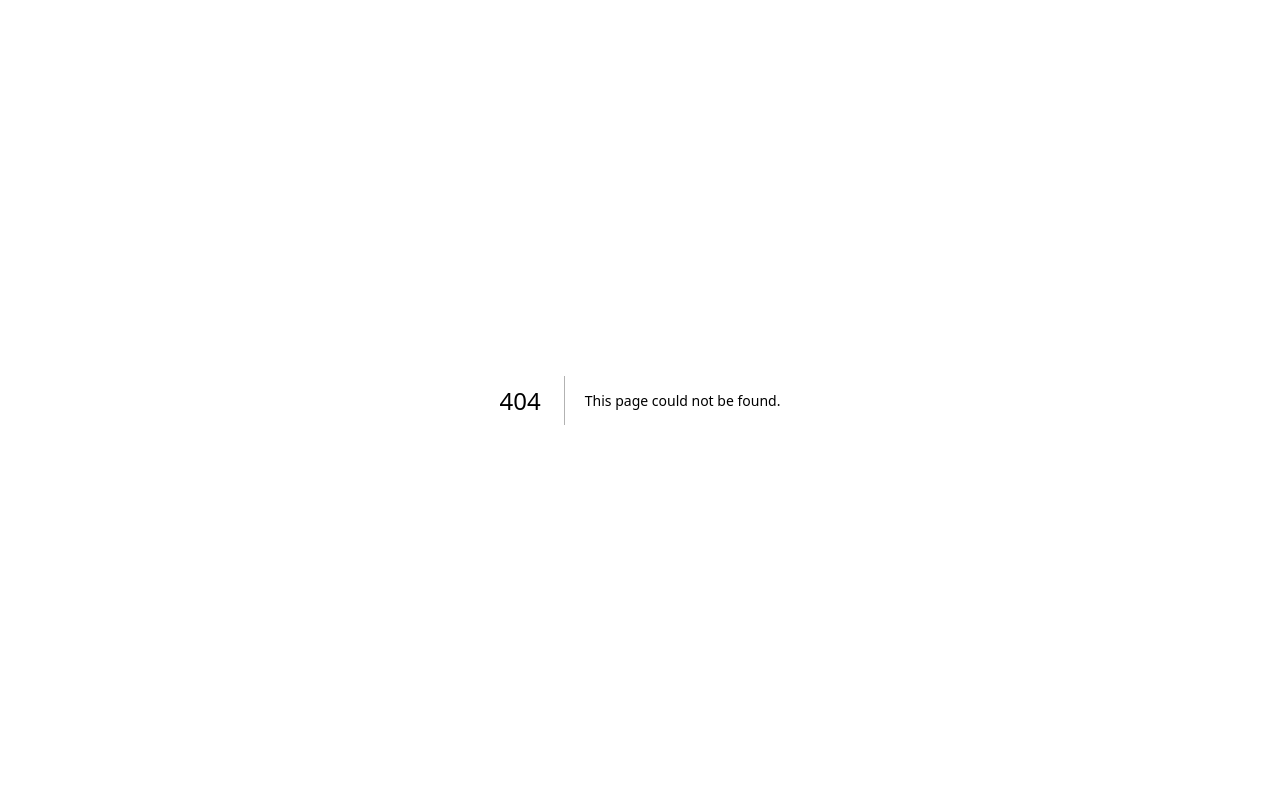
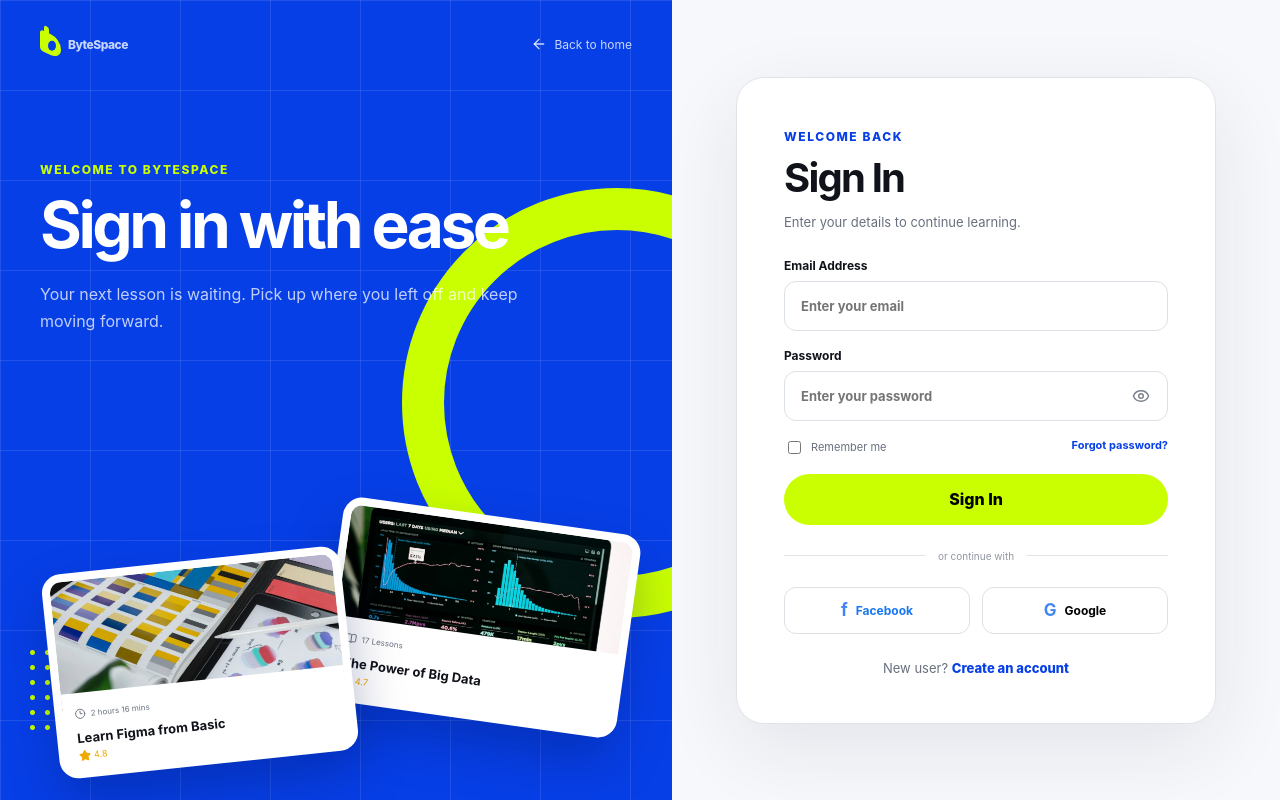
Before and after one commit to romanrazan/bytespace-new, a Next.js app: page /login in a window 1280 px wide. Before the commit this address had no page. Built offline with nearby package versions, Linux system fonts and the light colour scheme.

Commit message:
feat: add shared login and signup experience

```diff
--- a/src/app/globals.css
+++ b/src/app/globals.css
@@ -196,6 +196,54 @@ img { display: block; }
 .footer__bottom { margin-top: 74px; padding-top: 24px; display: flex; justify-content: space-between; border-top: 1px solid var(--line); color: var(--muted); font-size: 10px; }
 .footer__bottom div { display: flex; gap: 28px; }
 
+/* Authentication */
+.auth-page { min-height: 100vh; display: grid; grid-template-columns: 1.05fr .95fr; background: #f7f8fb; }
+.auth-page__brand { position: relative; min-height: 100vh; overflow: hidden; color: white; }
+.auth-page__top { width: min(600px, calc(100% - 80px)); height: 88px; margin: 0 auto; display: flex; align-items: center; justify-content: space-between; }
+.auth-page__top > a { display: flex; align-items: center; gap: 7px; color: rgba(255,255,255,.78); font-size: 12px; }
+.auth-visual { width: min(600px, calc(100% - 80px)); min-height: calc(100vh - 88px); margin: 0 auto; position: relative; padding-top: 70px; }
+.auth-visual__copy { position: relative; z-index: 3; }
+.auth-visual h1 { max-width: 500px; margin: 0; font-size: clamp(49px, 5vw, 72px); line-height: .98; letter-spacing: -.055em; }
+.auth-visual__copy > p { max-width: 500px; margin: 24px 0 0; color: rgba(255,255,255,.75); line-height: 1.7; }
+.auth-visual__ring { position: absolute; width: 430px; height: 430px; right: -200px; top: 100px; border: 42px solid var(--lime); border-radius: 50%; }
+.auth-visual__dots { position: absolute; width: 90px; height: 90px; left: -15px; bottom: 65px; background: radial-gradient(var(--lime) 2px, transparent 3px); background-size: 15px 15px; }
+.auth-course-stack { position: absolute; inset: auto 0 35px; height: 300px; }
+.auth-course { position: absolute; width: 300px; height: 205px; overflow: hidden; border: 8px solid white; border-radius: 19px; background: white; box-shadow: 0 24px 50px rgba(0,18,80,.28); }
+.auth-course > img { height: 128px !important; object-fit: cover; }
+.auth-course > div { position: absolute; inset: auto 0 0; height: 77px; padding: 12px; display: grid; align-content: center; gap: 4px; background: white; color: var(--ink); }
+.auth-course small { display: flex; align-items: center; gap: 5px; color: var(--muted); font-size: 8px; }
+.auth-course small svg { width: 11px; }
+.auth-course strong { font-size: 13px; }
+.auth-course span { display: flex; align-items: center; gap: 3px; color: #eca900; font-size: 9px; }
+.auth-course--back { right: 2px; bottom: 45px; transform: rotate(8deg); }
+.auth-course--front { left: 10px; bottom: 0; transform: rotate(-6deg); }
+.auth-page__form { min-height: 100vh; padding: 40px; display: grid; place-items: center; }
+.auth-page__mobile-logo { display: none; }
+.auth-card { width: min(480px, 100%); padding: 47px; border: 1px solid #e0e4e9; border-radius: 28px; background: white; box-shadow: 0 24px 80px rgba(30,38,70,.09); }
+.auth-card .eyebrow { margin-bottom: 9px; }
+.auth-card h2 { margin: 0; font-size: 40px; letter-spacing: -.045em; }
+.auth-card > p { margin: 12px 0 28px; color: var(--muted); font-size: 13px; }
+.auth-card form { display: grid; gap: 17px; }
+.auth-card form > label { display: grid; gap: 8px; font-size: 12px; font-weight: 700; }
+.auth-card input:not([type="checkbox"]) { width: 100%; height: 50px; padding: 0 16px; border: 1px solid #dbe0e6; border-radius: 12px; outline: none; font-size: 13px; transition: border .2s, box-shadow .2s; }
+.auth-card input:focus { border-color: var(--blue); box-shadow: 0 0 0 3px rgba(7,63,231,.1); }
+.password-field { position: relative; display: block; }
+.password-field input { padding-right: 46px !important; }
+.password-field button { position: absolute; right: 12px; top: 50%; transform: translateY(-50%); display: grid; place-items: center; border: 0; color: #7b828d; background: transparent; }
+.auth-card__options { display: flex; justify-content: space-between; color: var(--muted); font-size: 11px; }
+.auth-card__options label { display: flex; align-items: center; gap: 7px; }
+.auth-card__options a { color: var(--blue); font-weight: 700; }
+.auth-card__submit { height: 51px; border: 0; border-radius: 999px; background: var(--lime); font-weight: 800; }
+.auth-divider { margin: 25px 0; display: flex; align-items: center; color: #9298a1; font-size: 10px; }
+.auth-divider::before, .auth-divider::after { content: ""; height: 1px; flex: 1; background: #e2e5e9; }
+.auth-divider span { padding: 0 12px; }
+.social-auth { display: grid; grid-template-columns: 1fr 1fr; gap: 12px; }
+.social-auth button { height: 47px; display: flex; align-items: center; justify-content: center; gap: 8px; border: 1px solid #dde1e6; border-radius: 12px; background: white; font-size: 12px; font-weight: 700; }
+.social-auth button:first-child { color: #1877f2; }
+.social-auth b { font-size: 17px; color: #4285f4; }
+.auth-card .auth-card__switch { margin: 26px 0 0; text-align: center; }
+.auth-card__switch a { color: var(--blue); font-weight: 800; }
+
 @media (max-width: 1100px) {
   .container { width: min(100% - 44px, 960px); }
   .hero { min-height: 730px; }
@@ -238,6 +286,10 @@ img { display: block; }
   .testimonial-grid { grid-template-columns: 1fr; }
   .testimonial-card { min-height: 250px; }
   .footer__main { grid-template-columns: 1fr; gap: 55px; }
+  .auth-page { grid-template-columns: 1fr; }
+  .auth-page__brand { display: none; }
+  .auth-page__form { padding: 55px 24px; align-content: center; gap: 30px; background: linear-gradient(180deg, #edf2ff, #f8f9fb 45%); }
+  .auth-page__mobile-logo { display: block; }
 }
 @media (max-width: 560px) {
   .container { width: calc(100% - 28px); }
@@ -282,4 +334,7 @@ img { display: block; }
   .footer__links { grid-template-columns: 1fr 1fr; gap: 38px; }
   .footer__bottom { gap: 22px; flex-direction: column; }
   .footer__bottom div { flex-wrap: wrap; gap: 16px; }
+  .auth-page__form { padding: 32px 14px; }
+  .auth-card { padding: 31px 22px; border-radius: 22px; }
+  .auth-card h2 { font-size: 34px; }
 }
--- /dev/null
+++ b/src/app/login/page.tsx
@@ -0,0 +1,6 @@
+import type { Metadata } from "next";
+import { AuthLayout } from "@/components/auth/AuthLayout";
+
+export const metadata: Metadata = { title: "Sign In | ByteSpace" };
+
+export default function LoginPage() { return <AuthLayout mode="login" />; }
--- /dev/null
+++ b/src/app/signup/page.tsx
@@ -0,0 +1,6 @@
+import type { Metadata } from "next";
+import { AuthLayout } from "@/components/auth/AuthLayout";
+
+export const metadata: Metadata = { title: "Create an Account | ByteSpace" };
+
+export default function SignupPage() { return <AuthLayout mode="signup" />; }
--- /dev/null
+++ b/src/components/auth/AuthForm.tsx
@@ -0,0 +1,27 @@
+"use client";
+
+import Link from "next/link";
+import { Eye } from "lucide-react";
+import { useState } from "react";
+
+export function AuthForm({ mode }: { mode: "login" | "signup" }) {
+  const [showPassword, setShowPassword] = useState(false);
+  const login = mode === "login";
+  return (
+    <div className="auth-card">
+      <span className="eyebrow">{login ? "Welcome back" : "Welcome to ByteSpace"}</span>
+      <h2>{login ? "Sign In" : "Create an Account"}</h2>
+      <p>{login ? "Enter your details to continue learning." : "A world of practical learning is one step away."}</p>
+      <form onSubmit={(event) => event.preventDefault()}>
+        {!login && <label>Full Name<input type="text" autoComplete="name" placeholder="Enter your full name" required /></label>}
+        <label>Email Address<input type="email" autoComplete="email" placeholder="Enter your email" required /></label>
+        <label>Password<span className="password-field"><input type={showPassword ? "text" : "password"} autoComplete={login ? "current-password" : "new-password"} placeholder="Enter your password" required minLength={8} /><button type="button" onClick={() => setShowPassword((value) => !value)} aria-label={showPassword ? "Hide password" : "Show password"}><Eye size={18} /></button></span></label>
+        {login && <div className="auth-card__options"><label><input type="checkbox" /> Remember me</label><a href="#">Forgot password?</a></div>}
+        <button className="auth-card__submit" type="submit">{login ? "Sign In" : "Continue"}</button>
+      </form>
+      <div className="auth-divider"><span>or continue with</span></div>
+      <div className="social-auth"><button type="button"><b>f</b> Facebook</button><button type="button"><b>G</b> Google</button></div>
+      <p className="auth-card__switch">{login ? "New user?" : "Already have an account?"} <Link href={login ? "/signup" : "/login"}>{login ? "Create an account" : "Login"}</Link></p>
+    </div>
+  );
+}
--- /dev/null
+++ b/src/components/auth/AuthLayout.tsx
@@ -0,0 +1,14 @@
+import Link from "next/link";
+import { ArrowLeft } from "lucide-react";
+import { AuthForm } from "@/components/auth/AuthForm";
+import { AuthVisual } from "@/components/auth/AuthVisual";
+import { Logo } from "@/components/ui/Logo";
+
+export function AuthLayout({ mode }: { mode: "login" | "signup" }) {
+  return (
+    <main className="auth-page">
+      <section className="auth-page__brand blue-grid"><div className="auth-page__top"><Logo inverse /><Link href="/"><ArrowLeft size={16} /> Back to home</Link></div><AuthVisual mode={mode} /></section>
+      <section className="auth-page__form"><div className="auth-page__mobile-logo"><Logo /></div><AuthForm mode={mode} /></section>
+    </main>
+  );
+}
--- /dev/null
+++ b/src/components/auth/AuthVisual.tsx
@@ -0,0 +1,19 @@
+import Image from "next/image";
+import { BookOpen, Clock3, Star } from "lucide-react";
+
+export function AuthVisual({ mode }: { mode: "login" | "signup" }) {
+  return (
+    <div className="auth-visual">
+      <span className="auth-visual__ring" /><span className="auth-visual__dots" />
+      <div className="auth-visual__copy">
+        <span className="eyebrow eyebrow--light">Welcome to ByteSpace</span>
+        <h1>{mode === "login" ? "Sign in with ease" : "Sign up and come in"}</h1>
+        <p>{mode === "login" ? "Your next lesson is waiting. Pick up where you left off and keep moving forward." : "Join a curious community and turn the skills you want into progress you can see."}</p>
+      </div>
+      <div className="auth-course-stack" aria-hidden="true">
+        <article className="auth-course auth-course--back"><Image src="/images/course-data.jpg" alt="" fill /><div><small><BookOpen /> 17 Lessons</small><strong>The Power of Big Data</strong><span><Star size={12} fill="currentColor" /> 4.7</span></div></article>
+        <article className="auth-course auth-course--front"><Image src="/images/course-figma.jpg" alt="" fill /><div><small><Clock3 /> 2 hours 16 mins</small><strong>Learn Figma from Basic</strong><span><Star size={12} fill="currentColor" /> 4.8</span></div></article>
+      </div>
+    </div>
+  );
+}
--- a/src/components/course/CourseCard.tsx
+++ b/src/components/course/CourseCard.tsx
@@ -6,7 +6,7 @@ export function CourseCard({ course }: { course: Course }) {
   return (
     <article className="course-card">
       <div className="course-card__image">
-        <Image src={course.image} alt="" fill sizes="(max-width: 740px) 88vw, (max-width: 1100px) 42vw, 360px" />
+        <Image src={course.image} alt="" fill loading="eager" sizes="(max-width: 740px) 88vw, (max-width: 1100px) 42vw, 360px" />
         <div className="course-card__meta">
           <span>{course.lessons} Lessons</span>
           <span><Clock3 size={11} />{course.duration}</span>
--- a/src/components/home/CreatorBenefits.tsx
+++ b/src/components/home/CreatorBenefits.tsx
@@ -11,7 +11,7 @@ export function CreatorBenefits() {
       <SectionContainer className="split-section split-section--reverse">
         <div className="visual-composition visual-composition--creator">
           <span className="visual-composition__blob" />
-          <div className="visual-composition__image"><Image src="/images/creator-woman.jpg" alt="ByteSpace course creator" fill sizes="(max-width: 900px) 86vw, 520px" /></div>
+          <div className="visual-composition__image"><Image src="/images/creator-woman.jpg" alt="ByteSpace course creator" fill loading="eager" sizes="(max-width: 900px) 86vw, 520px" /></div>
           <div className="metric-card metric-card--revenue"><span><DollarSign /></span><div><small>Total Revenue</small><strong>$24,500</strong><em>+18.2%</em></div></div>
           <div className="metric-card metric-card--year"><small>Year To Date</small><strong>$18,940</strong><span>↗ 12.4%</span></div>
           <div className="metric-card metric-card--happy"><Users /><div><strong>2K+</strong><small>Happy Students</small><span><Star size={12} fill="currentColor" /> 4.8</span></div></div>
--- a/src/components/home/GrowthSection.tsx
+++ b/src/components/home/GrowthSection.tsx
@@ -17,7 +17,7 @@ export function GrowthSection() {
         </div>
         <div className="visual-composition visual-composition--learner">
           <span className="visual-composition__blob" />
-          <div className="visual-composition__image"><Image src="/images/hero-student.jpg" alt="Student building professional skills" fill sizes="(max-width: 900px) 86vw, 520px" /></div>
+          <div className="visual-composition__image"><Image src="/images/hero-student.jpg" alt="Student building professional skills" fill loading="eager" sizes="(max-width: 900px) 86vw, 520px" /></div>
           <div className="mini-course-card"><Image src="/images/course-digital.jpg" alt="" width={72} height={58} /><div><small>Popular Course</small><strong>Digital Design Essentials</strong><span><BookOpen size={12} /> 17 Lessons</span></div></div>
           <div className="mini-progress-card"><span><TrendingUp /></span><div><small>Learning Progress</small><strong>78%</strong><i><b /></i></div></div>
         </div>
```
Also changed, not shown: 1 other file (tests, documents, lock files or other folders).
